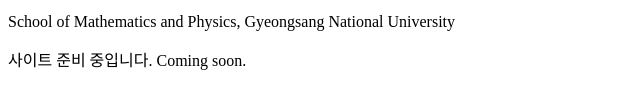
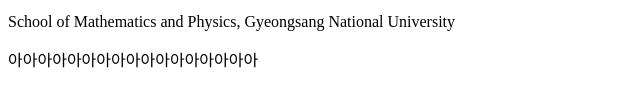
Before and after one commit to tmueonche/tmueonche.github.io, a plain HTML site: page index.html in a window 1280 px wide. Shown: the part 150-258 px from the top of the page, 0-640 px from the left. Drawn offline with Linux system fonts and the light colour scheme.

Commit message:
Modify index.html content and structure
Updated the body content and added a new paragraph.

```diff
--- a/index.html
+++ b/index.html
@@ -9,6 +9,6 @@
   </h1>Yun Gi Ha
   <p>경상국립대학교 수학물리학부
   <p>School of Mathematics and Physics, Gyeongsang National University</p>
-  <p>사이트 준비 중입니다. Coming soon.</p>
+  <p>아아아아아아아아아아아아아아아아아</p>
 </body>
 </html>
```
